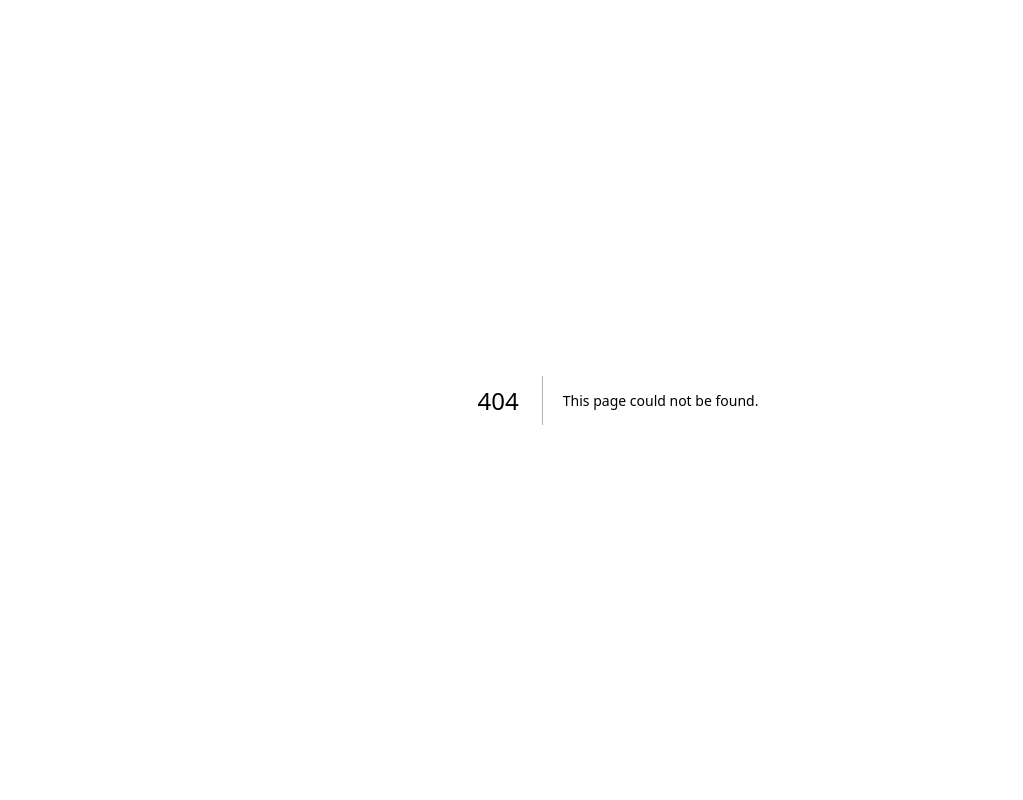
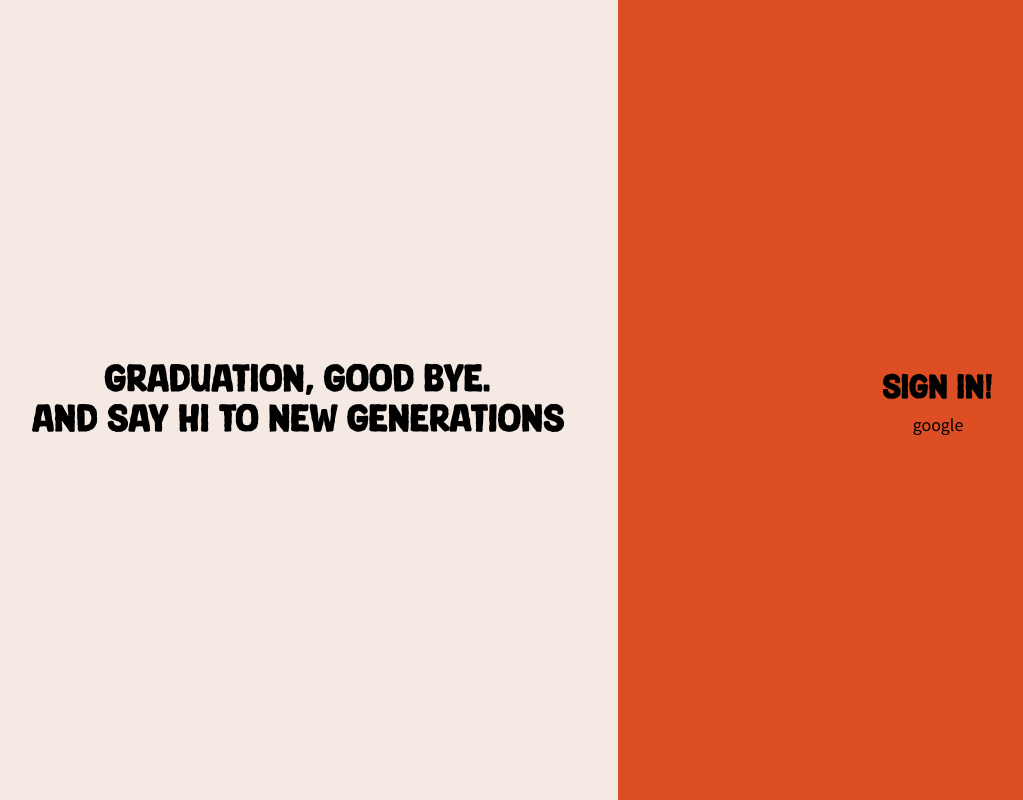
Before and after one commit to GraduationGoodBye/Frontend-, a Next.js app: page /login in a window 1280 px wide. Before the commit this address had no page. Shown: the whole page, without its empty margins (22-1045 px from the left). Built offline with nearby package versions, Linux system fonts and the light colour scheme.

Commit message:
:sparkles:feat : 로그인 페이지 초안 작업
* 문구 삽입 및 스타일 적용

```diff
--- /dev/null
+++ b/src/app/login/page.tsx
@@ -0,0 +1,21 @@
+import React from "react";
+import { Flex } from "../../shared/ui";
+
+const page = () => {
+  return (
+    <div className="flex h-screen w-full">
+      <div className="flex w-full flex-col items-center justify-center bg-background_light">
+        <p className="text-center font-super text-4xl">Graduation, Good bye.</p>
+        <p className="text-center font-super text-4xl">
+          and Say Hi to NEW GENERATIONS
+        </p>
+      </div>
+      <Flex.ColCenter className="bg-primary">
+        <p className="font-super text-[32px]">sign in!</p>
+        <button>google</button>
+      </Flex.ColCenter>
+    </div>
+  );
+};
+
+export default page;
```
